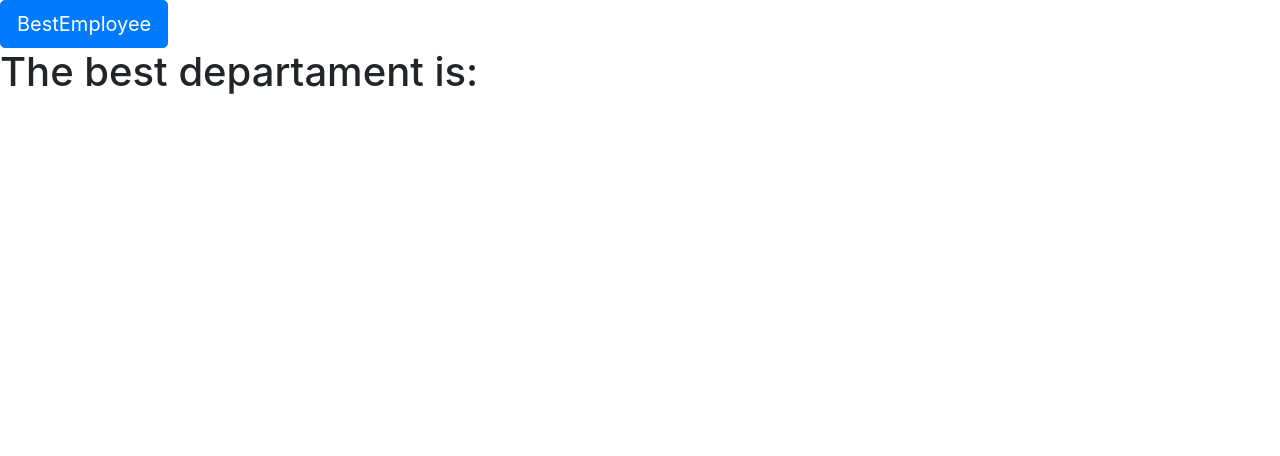
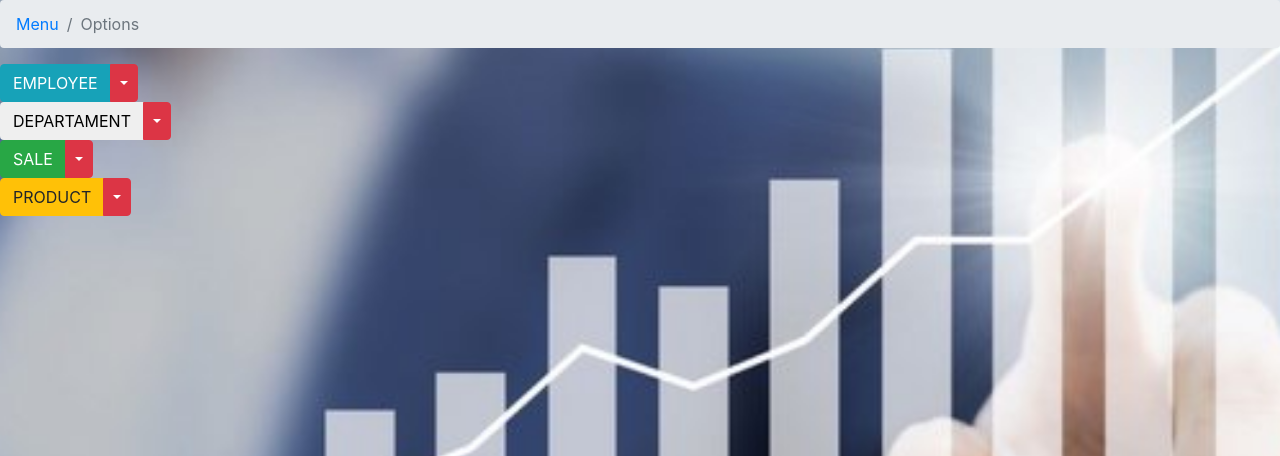
Before and after one commit to ardeleanraz/django_shoppinp_app, a Django app: template CompData/templates/CompData/departament.html in a window 1280 px wide. Shown: the top 456 px of the page. Run offline with Django 3.2, Linux system fonts and the light colour scheme; the template is opened without the code that fills it, so the values that code supplies are empty; some libraries are stand-ins or nearby versions.

Commit message:
Update django

```diff
--- a/CompData/static/CompData/style.css
+++ b/CompData/static/CompData/style.css
@@ -0,0 +1,7 @@
+body {
+    background: white url('images/image.gif') no-repeat;
+    background-size: 1800px 900px;
+    background-repeat: no-repeat;
+    background-position: bottom;
+    background-attachment: fixed;
+}
--- a/CompData/templates/CompData/departament.html
+++ b/CompData/templates/CompData/departament.html
@@ -1,23 +1,98 @@
 <!doctype html>
 <html lang="en">
-  <head>
+<head>
     <!-- Required meta tags -->
     <meta charset="utf-8">
     <meta name="viewport" content="width=device-width, initial-scale=1, shrink-to-fit=no">
 
     <!-- Bootstrap CSS -->
-    <link rel="stylesheet" href="https://stackpath.bootstrapcdn.com/bootstrap/4.1.3/css/bootstrap.min.css" integrity="sha384-MCw98/SFnGE8fJT3GXwEOngsV7Zt27NXFoaoApmYm81iuXoPkFOJwJ8ERdknLPMO" crossorigin="anonymous">
+    <link rel="stylesheet" href="https://stackpath.bootstrapcdn.com/bootstrap/4.1.3/css/bootstrap.min.css"
+          integrity="sha384-MCw98/SFnGE8fJT3GXwEOngsV7Zt27NXFoaoApmYm81iuXoPkFOJwJ8ERdknLPMO" crossorigin="anonymous">
 
-    <title>BestDepartament</title>
-  </head>
-  <body>
-  <button type="button" class="btn btn-primary btn-lg">BestEmployee</button>
-    <h1>The best departament is:</h1>
+    <title>Options</title>
+</head>
+<body>
+<nav aria-label="breadcrumb">
+  <ol class="breadcrumb">
+    <li class="breadcrumb-item"><a href="/admin">Menu</a></li>
+    <li class="breadcrumb-item active" aria-current="page">Options</li>
+  </ol>
+</nav>
 
-    <!-- Optional JavaScript -->
-    <!-- jQuery first, then Popper.js, then Bootstrap JS -->
-    <script src="https://code.jquery.com/jquery-3.3.1.slim.min.js" integrity="sha384-q8i/X+965DzO0rT7abK41JStQIAqVgRVzpbzo5smXKp4YfRvH+8abtTE1Pi6jizo" crossorigin="anonymous"></script>
-    <script src="https://cdnjs.cloudflare.com/ajax/libs/popper.js/1.14.3/umd/popper.min.js" integrity="sha384-ZMP7rVo3mIykV+2+9J3UJ46jBk0WLaUAdn689aCwoqbBJiSnjAK/l8WvCWPIPm49" crossorigin="anonymous"></script>
-    <script src="https://stackpath.bootstrapcdn.com/bootstrap/4.1.3/js/bootstrap.min.js" integrity="sha384-ChfqqxuZUCnJSK3+MXmPNIyE6ZbWh2IMqE241rYiqJxyMiZ6OW/JmZQ5stwEULTy" crossorigin="anonymous"></script>
-  </body>
+
+<!-- SPLIT BUTTON FOR EMPLOYEE-->
+<div class="btn-group">
+  <button type="button" class="btn btn-info">EMPLOYEE</button>
+  <button type="button" class="btn btn-danger dropdown-toggle dropdown-toggle-split" data-toggle="dropdown" aria-haspopup="true" aria-expanded="false">
+    <span class="sr-only">Toggle Dropdown</span>
+  </button>
+  <div class="dropdown-menu">
+    <a class="dropdown-item" href='/best_employee'>Best Employee</a>
+    <a class="dropdown-item" href='/employee_sale'>Employee Sale</a>
+    <a class="dropdown-item" href='/employee_list'>Employee List</a>
+    <div class="dropdown-divider"></div>
+  </div>
+</div>
+<br/>
+
+<!-- SPLIT BUTTON FOR DEPARTAMENT -->
+<div class="btn-group">
+  <button type="button" class="btn btn-Succes">DEPARTAMENT</button>
+  <button type="button" class="btn btn-danger dropdown-toggle dropdown-toggle-split" data-toggle="dropdown" aria-haspopup="true" aria-expanded="false">
+    <span class="sr-only">Toggle Dropdown</span>
+  </button>
+  <div class="dropdown-menu">
+    <a class="dropdown-item" href='/departament_product'>Departament Product</a>
+    <a class="dropdown-item" href='/departament_list'>Departament List</a>
+    <div class="dropdown-divider"></div>
+  </div>
+</div>
+<br/>
+
+<!-- SPLIT BUTTON FOR SALE-->
+<div class="btn-group">
+  <button type="button" class="btn btn-success">SALE</button>
+  <button type="button" class="btn btn-danger dropdown-toggle dropdown-toggle-split" data-toggle="dropdown" aria-haspopup="true" aria-expanded="false">
+    <span class="sr-only">Toggle Dropdown</span>
+  </button>
+  <div class="dropdown-menu">
+    <a class="dropdown-item" href='/sale_list'>Sale List</a>
+    <a class="dropdown-item" href='/best_sale'>Best Sale</a>
+    <div class="dropdown-divider"></div>
+  </div>
+</div>
+<br/>
+
+<!-- SPLIT BUTTON FOR PRODUCT -->
+<div class="btn-group">
+  <button type="button" class="btn btn-warning">PRODUCT</button>
+  <button type="button" class="btn btn-danger dropdown-toggle dropdown-toggle-split" data-toggle="dropdown" aria-haspopup="true" aria-expanded="false">
+    <span class="sr-only">Toggle Dropdown</span>
+  </button>
+  <div class="dropdown-menu">
+    <a class="dropdown-item" href='/product_list'>Product List</a>
+    <a class="dropdown-item" href='/product_max_price'>Product Max Price</a>
+    <div class="dropdown-divider"></div>
+  </div>
+</div>
+<br/>
+
+
+<!--Background Image -->
+{% load static %}
+<link rel="stylesheet" type="text/css" href="{% static 'CompData/style.css' %}">
+
+
+
+
+<script src="https://code.jquery.com/jquery-3.3.1.slim.min.js"
+        integrity="sha384-q8i/X+965DzO0rT7abK41JStQIAqVgRVzpbzo5smXKp4YfRvH+8abtTE1Pi6jizo"
+        crossorigin="anonymous"></script>
+<script src="https://cdnjs.cloudflare.com/ajax/libs/popper.js/1.14.3/umd/popper.min.js"
+        integrity="sha384-ZMP7rVo3mIykV+2+9J3UJ46jBk0WLaUAdn689aCwoqbBJiSnjAK/l8WvCWPIPm49"
+        crossorigin="anonymous"></script>
+<script src="https://stackpath.bootstrapcdn.com/bootstrap/4.1.3/js/bootstrap.min.js"
+        integrity="sha384-ChfqqxuZUCnJSK3+MXmPNIyE6ZbWh2IMqE241rYiqJxyMiZ6OW/JmZQ5stwEULTy"
+        crossorigin="anonymous"></script>
+</body>
 </html>
--- a/CompData/urls.py
+++ b/CompData/urls.py
@@ -13,4 +13,5 @@ urlpatterns = [
     path('product_max_price/', views.product_max_price, name='product_max_price/'),
     path('best_sale/'.views.best_sale, name='best_sale/'),
     path('best_employee/'.views.best_employee, name='best_employee'),
+    path('options/'.views.options , name='options'),
 ]
--- a/Company/settings.py
+++ b/Company/settings.py
@@ -54,7 +54,7 @@ ROOT_URLCONF = 'Company.urls'
 TEMPLATES = [
     {
         'BACKEND': 'django.template.backends.django.DjangoTemplates',
-        'DIRS': ['home/PycharmProjects/Company/CompData/templates/CompData/employee.html'],
+        'DIRS': ['home/PycharmProjects/Company/CompData/templates/CompData/departament.html'],
         'APP_DIRS': True,
         'OPTIONS': {
             'context_processors': [
--- a/Company/urls.py
+++ b/Company/urls.py
@@ -18,7 +18,7 @@ from django.contrib import admin
 from django.urls import include, path
 
 from CompData.views import index1, index, print_employee, print_departament, print_product, print_sale, max_words, \
-    product_max_price, best_sale, best_employee
+    product_max_price, best_sale, best_employee, options
 
 urlpatterns = [
     path('departament_product/', index1, name='departament_product/'),
@@ -31,6 +31,7 @@ urlpatterns = [
     path('max_words/', max_words, name='max_words/'),
     path('product_max_price/', product_max_price, name='product__max_price/'),
     path('best_sale/', best_sale, name='best_sale/'),
-    path('best_employee/',best_employee, name='best_employee'),
+    path('best_employee/', best_employee, name='best_employee'),
+    path('options/', options, name='options'),
 
 ]
```
Also changed, not shown: CompData/templates/CompData/employee.html (deleted, +0 -21 lines), CompData/views.py (+5 -2 lines), CompData/static/CompData/images/image.gif (added).
